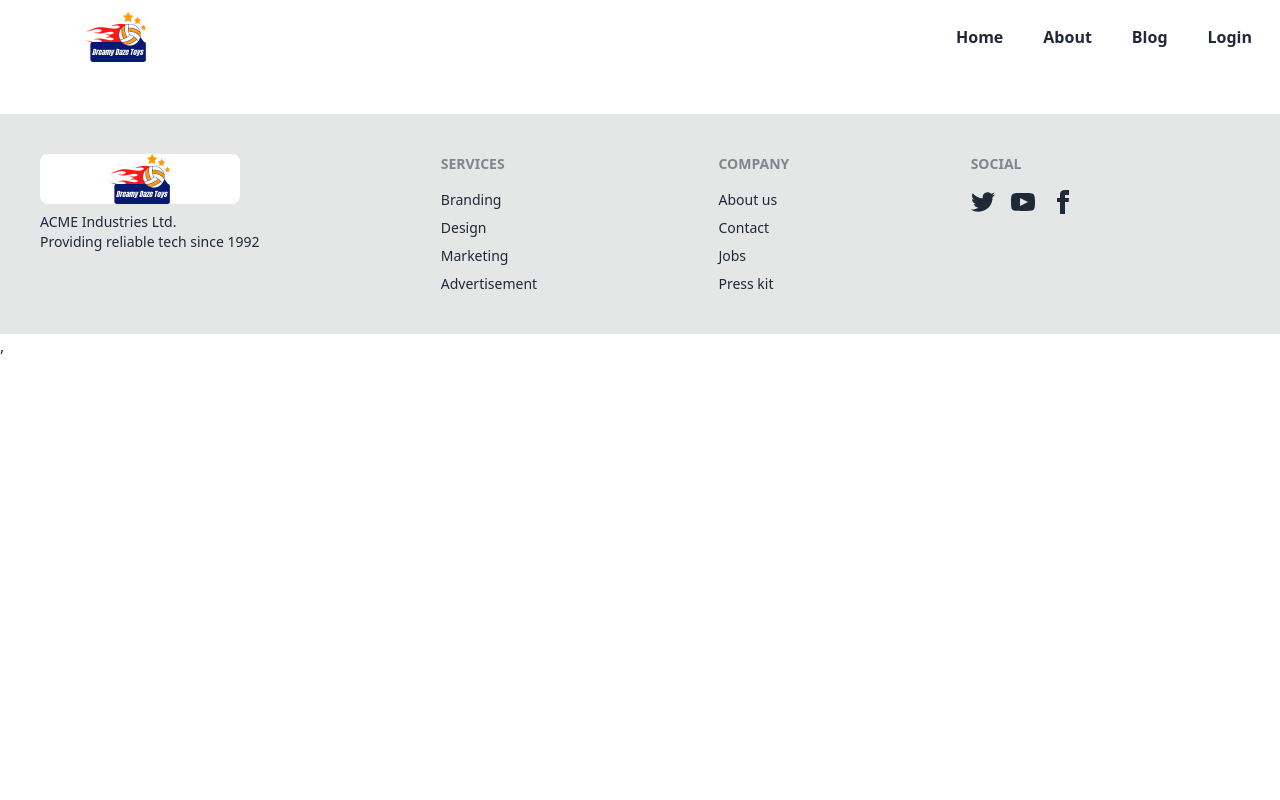
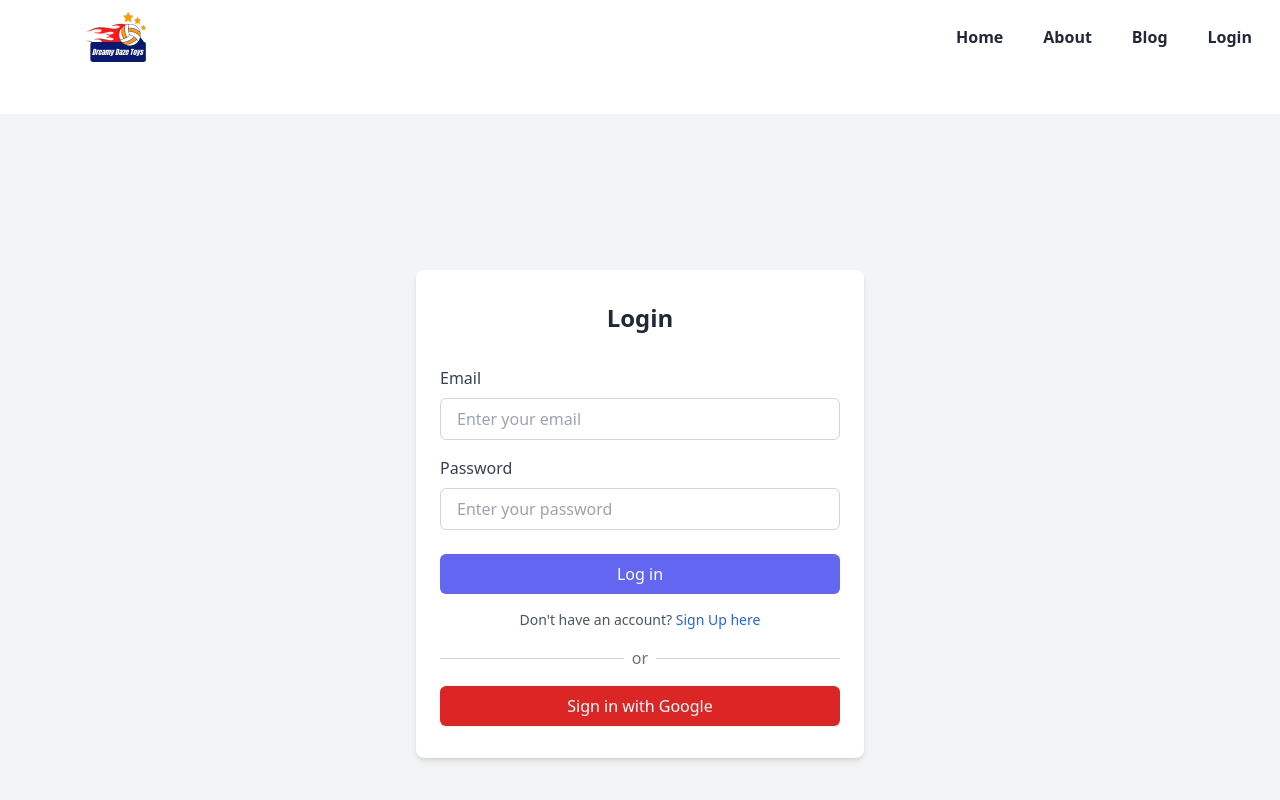
Before and after one commit to ataullahmesbah/toys-marketplace-client-side, a React (Vite) app: page /login in a window 1280 px wide. Shown: the top 800 px of the page. Built offline with nearby package versions, Linux system fonts and the light colour scheme.

Commit message:
Login Page Create

```diff
--- a/src/Pages/Login/Login.jsx
+++ b/src/Pages/Login/Login.jsx
@@ -1,9 +1,57 @@
-import React from 'react';
+import { Link } from "react-router-dom";
+
 
 const Login = () => {
     return (
-        <div>
+        <div className="flex flex-col items-center justify-center min-h-screen bg-gray-100">
+            <div className="max-w-md w-full px-6 py-8 bg-white rounded-lg shadow-md">
+                <h2 className="text-2xl font-bold text-center text-gray-800">Login</h2>
+                <form className="mt-8">
+                    <div>
+                        <label htmlFor="email" className="text-gray-700">Email</label>
+                        <input
+                            type="email"
+                            id="email"
+                            className="mt-2 w-full px-4 py-2 border border-gray-300 rounded-md focus:outline-none focus:border-indigo-500"
+                            placeholder="Enter your email"
+                        />
+                    </div>
+                    <div className="mt-4">
+                        <label htmlFor="password" className="text-gray-700">Password</label>
+                        <input
+                            type="password"
+                            id="password"
+                            className="mt-2 w-full px-4 py-2 border border-gray-300 rounded-md focus:outline-none focus:border-indigo-500"
+                            placeholder="Enter your password"
+                        />
+                    </div>
 
+                    <div className="mt-6">
+
+                        <input type="submit" className="w-full py-2 px-4 text-white bg-indigo-500 rounded-md hover:bg-indigo-600 focus:outline-none" value="Log in" />
+
+                    </div>
+
+                    <div className="mt-4 text-sm text-gray-600 text-center">
+                        <span>Don't have an account?</span>
+                        <Link to="/signup" className="font-medium text-blue-600 hover:text-blue-500"> Sign Up here</Link>
+                    </div>
+                </form>
+                <div className="flex items-center justify-between mt-4 gap-2">
+                    <hr className="w-full border-gray-300" />
+                    <span className="text-gray-500 ">or</span>
+                    <hr className="w-full border-gray-300" />
+                </div>
+                <div className="mt-4">
+                    <button
+                        type="button"
+                        className="w-full py-2 px-4 text-white bg-red-600 rounded-md hover:bg-red-700 focus:outline-none"
+                    >
+                        Sign in with Google
+                    </button>
+                </div>
+
+            </div>
         </div>
     );
 };
--- a/src/Pages/SignUp/SignUp.jsx
+++ b/src/Pages/SignUp/SignUp.jsx
@@ -66,14 +66,7 @@ const SignUp = () => {
             Sign in with Google
           </button>
         </div>
-        <div className="mt-2">
-          <button
-            type="button"
-            className="w-full py-2 px-4 text-white bg-gray-800 rounded-md hover:bg-gray-900 focus:outline-none"
-          >
-            Sign in with GitHub
-          </button>
-        </div>
+
       </div>
     </div>
   );
```
